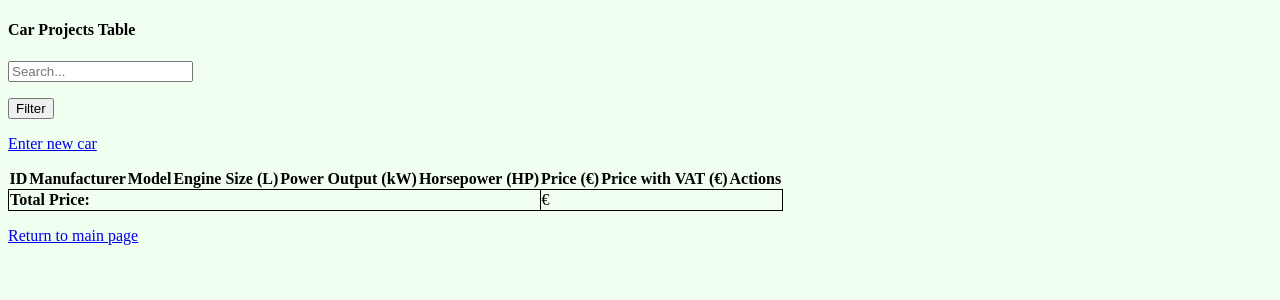
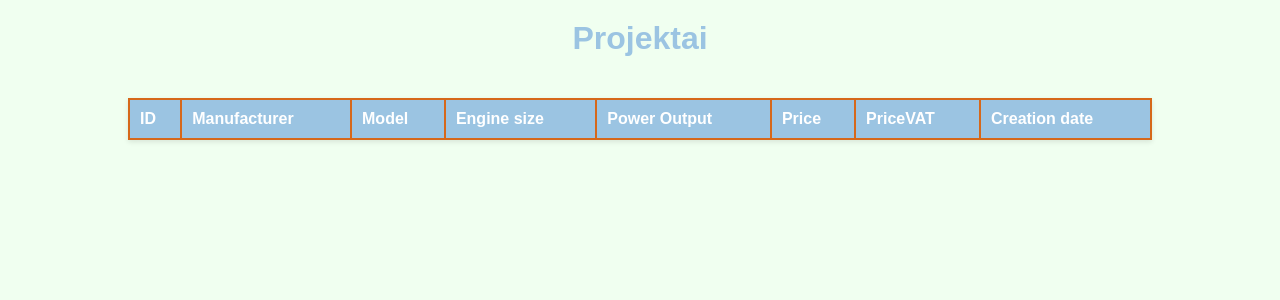
Before and after one commit to AndrIvasc/PTU_27_Car_flask_WEBAPI, a Flask app: template templates/main_index.html in a window 1280 px wide. Shown: the top 300 px of the page. Run offline with Flask 3, Linux system fonts and the light colour scheme; the template is opened without the code that fills it, so the values that code supplies are empty.

Commit message:
Made some correction, did the main fuctionality, trying to add frontedn files

```diff
--- a/app.py
+++ b/app.py
@@ -1,11 +1,14 @@
 """
-Full CRUD functionality
+Web api
 """
 
 from models import db, CarProject
 from flask import Flask, render_template, request, redirect, url_for
+from serializers import ProjektasSchema
+from flask_cors import CORS
 
 app = Flask(__name__)
+CORS(app)
 
 # fizines db prijungimas, configas
 app.config['SQLALCHEMY_DATABASE_URI'] = 'sqlite:///projektai.db'
@@ -17,91 +20,86 @@ with app.app_context():
     db.create_all()
 
 
-@app.route("/")
+@app.route("/api/models")
 def home():
-    search_text = request.args.get("search_field")
-    if search_text:
-        filtered_rows = CarProject.query.filter(CarProject.manufacturer.ilike(f"%{search_text}%"))
-        total_price = sum(project.price for project in filtered_rows)
-        return render_template("main_index.html", projects=filtered_rows, total_price=total_price)
-    else:
-        all_projects = CarProject.query.all()
-        total_price = sum(project.price for project in all_projects)
-        return render_template("main_index.html", projects=all_projects, total_price=total_price)
+    all_projects = CarProject.query.all()
+    projects_data = [ProjektasSchema.model_validate(project).model_dump() for project in all_projects]
+    return render_template("main_index.html", projects=projects_data)
 
 
-@app.route("/car/<int:row_id>")
-def one_project(row_id):
-    project = CarProject.query.get(row_id)
-    if project:
-        return render_template("one_car_info.html", project=project)
-    else:
-        return f"The project with ID {row_id} does not exist."
 
-
-@app.route("/car/edit/<int:row_id>", methods=["GET", "POST"])
-def update_project(row_id):
-    project = CarProject.query.get(row_id)
-    if not project:
-        return f"Project with ID {row_id} does not exist."
-
-    if request.method == "GET":
-        return render_template("update_car_info.html", project=project)
-
-    elif request.method == "POST":
-        manufacturer = request.form.get("manufacturer_field")
-        model = request.form.get("model_field")
-        engine_size = request.form.get("engine_size_field")
-        power_output = request.form.get("power_output_field")
-        price = request.form.get("price_field")
-
-        if manufacturer:
-            project.manufacturer = manufacturer
-        if model:
-            project.model = model
-        if engine_size:
-            project.engine_size = float(engine_size)
-        if power_output:
-            project.power_output = float(power_output)
-        if price:
-            project.price = float(price)
-
-        db.session.commit()
-        return redirect(url_for("home"))
-
-
-@app.route("/car/delete/<int:row_id>", methods=["POST"])
-def delete_project(row_id):
-    project = CarProject.query.get(row_id)
-    if not project:
-        return f"Project with ID {row_id} does not exist."
-    db.session.delete(project)
-    db.session.commit()
-    return redirect(url_for("home"))
-
-
-@app.route("/car/new", methods=["GET", "POST"])
-def create_project():
-    if request.method == "GET":
-        return render_template("create_car_form.html")
-    elif request.method == "POST":
-        manufacturer = request.form.get("manufacturer_field")
-        model = request.form.get("model_field")
-        engine_size = float(request.form.get("engine_size_field"))
-        power_output = float(request.form.get("power_output_field"))
-        price = float(request.form.get("price_field"))
-
-        new_car = CarProject(
-            manufacturer=manufacturer,
-            model=model,
-            engine_size=engine_size,
-            power_output=power_output,
-            price=price
-        )
-        db.session.add(new_car)
-        db.session.commit()
-        return redirect(url_for("home"))
+# @app.route("/car/<int:row_id>")
+# def one_project(row_id):
+#     project = CarProject.query.get(row_id)
+#     if project:
+#         return render_template("one_car_info.html", project=project)
+#     else:
+#         return f"The project with ID {row_id} does not exist."
+#
+#
+# @app.route("/car/edit/<int:row_id>", methods=["GET", "POST"])
+# def update_project(row_id):
+#     project = CarProject.query.get(row_id)
+#     if not project:
+#         return f"Project with ID {row_id} does not exist."
+#
+#     if request.method == "GET":
+#         return render_template("update_car_info.html", project=project)
+#
+#     elif request.method == "POST":
+#         manufacturer = request.form.get("manufacturer_field")
+#         model = request.form.get("model_field")
+#         engine_size = request.form.get("engine_size_field")
+#         power_output = request.form.get("power_output_field")
+#         price = request.form.get("price_field")
+#
+#         if manufacturer:
+#             project.manufacturer = manufacturer
+#         if model:
+#             project.model = model
+#         if engine_size:
+#             project.engine_size = float(engine_size)
+#         if power_output:
+#             project.power_output = float(power_output)
+#         if price:
+#             project.price = float(price)
+#
+#         db.session.commit()
+#         return redirect(url_for("home"))
+#
+#
+# @app.route("/car/delete/<int:row_id>", methods=["POST"])
+# def delete_project(row_id):
+#     project = CarProject.query.get(row_id)
+#     if not project:
+#         return f"Project with ID {row_id} does not exist."
+#     db.session.delete(project)
+#     db.session.commit()
+#     return redirect(url_for("home"))
+#
+#
+# @app.route("/car/new", methods=["GET", "POST"])
+# def create_project():
+#     if request.method == "GET":
+#         return render_template("create_car_form.html")
+#     elif request.method == "POST":
+#         manufacturer = request.form.get("manufacturer_field")
+#         model = request.form.get("model_field")
+#         engine_size = float(request.form.get("engine_size_field"))
+#         power_output = float(request.form.get("power_output_field"))
+#         price = float(request.form.get("price_field"))
+#
+#         new_car = CarProject(
+#             manufacturer=manufacturer,
+#             model=model,
+#             engine_size=engine_size,
+#             power_output=power_output,
+#             price=price
+#         )
+#         db.session.add(new_car)
+#         db.session.commit()
+#         return redirect(url_for("home"))
 
 
 if __name__ == "__main__":
-    app.run()
+    app.run(port=5002)
--- a/models.py
+++ b/models.py
@@ -15,7 +15,7 @@ class CarProject(db.Model):
     created_at = db.Column(db.DateTime, default=datetime.datetime.now)
 
     @property
-    def kaina_su_pvm(self):
+    def priceVAT(self):
         return round(self.price * 1.21, 2)
 
     @property
--- /dev/null
+++ b/static/scripts.js
@@ -0,0 +1,27 @@
+// JAVASCRIPT KODAS DINAMIŠKAI GENERUOTI LENTELĘ SU DUOMENIMIS
+document.addEventListener('DOMContentLoaded', function() {
+    fetch('/api/models')
+        .then(response => response.json())
+        .then(data => {
+            const tbody = document.getElementById('projektai-body');
+            tbody.innerHTML = '';
+
+            data.forEach(projectCar => {
+                const tr = document.createElement('tr');
+
+                tr.innerHTML = `
+                    <td>${projectCar.id:}</td>
+                    <td>${projectCar.manufacturer}</td>
+                    <td>${projectCar.model}</td>
+                    <td>${projectCar.power_output}</td>
+                    <td>${projectCar.price}</td>
+                    <td>${projectCar.priceVAT}</td>
+                    <td>${projectCar.horse_power}</td>
+                    <td>${projectCar.created_at}</td>
+                `;
+
+                tbody.appendChild(tr);
+            });
+        })
+        .catch(error => console.error('Error fetching data:', error));
+});
--- a/static/styles.css
+++ b/static/styles.css
@@ -1,13 +1,58 @@
+/* Set the background color for the body */
 body {
-    background-color: #F0FFF0;
+    background-color: #F0FFF0; /* Honeydew */
+    color: #333; /* Darker text for contrast */
+    font-family: Arial, Helvetica, sans-serif;
+    margin: 0;
+    padding: 0;
+    display: flex;
+    flex-direction: column;
+    align-items: center;
 }
 
+/* Style for the table */
 table {
-    width: 80%
-    border: 3px solid black;
+    width: 80%;
     border-collapse: collapse;
+    margin: 20px 0;
+    box-shadow: 0 2px 5px rgba(0, 0, 0, 0.1);
+    margin: 20px auto;
+    border: 2px solid #d6681a;
 }
 
+/* Style for the table headers */
+th {
+    background-color: #9BC4E2; /* Pale Cerulean */
+    color: white;
+    padding: 10px;
+    text-align: left;
+    border: 2px solid #d6681a;
+}
+
+/* Style for the table cells */
 td {
-    border: 1px solid black;
+    background-color: #FFF; /* White */
+    padding: 10px;
+    border: 1px solid #d6681a;
 }
+
+/* Alternate row background color for better readability */
+tr:nth-child(even) td {
+    background-color: #F9F9F9; /* Light grey for even rows */
+}
+
+/* Additional general styles */
+h1 {
+    color: #9BC4E2; /* Pale Cerulean */
+    margin-top: 20px;
+}
+
+/* Style links if necessary */
+a {
+    color: #9BC4E2;
+    text-decoration: none;
+}
+
+a:hover {
+    text-decoration: underline;
+}
--- a/templates/base.html
+++ /dev/null
@@ -1,13 +0,0 @@
-<!DOCTYPE html>
-<html lang="en">
-<head>
-    <meta charset="UTF-8">
-    <title>Just CAR CRUD app</title>
-    <link rel="stylesheet" href="{{ url_for('static', filename='styles.css') }}">
-</head>
-<body>
-{% block content %}
-{% endblock %}
-<p><a href="/">Return to main page</a></p>
-</body>
-</html>
--- a/templates/main_index.html
+++ b/templates/main_index.html
@@ -1,47 +1,30 @@
-{% extends "base.html" %}
-
-{% block content %}
-<h4>Car Projects Table</h4>
-<form action="" method="get">
-    <p><input type="text" name="search_field" placeholder="Search..."></p>
-    <p><input type="submit" value="Filter"></p>
-</form>
-<p><a href="/car/new">Enter new car</a></p>
+<!DOCTYPE html>
+<html lang="en">
+<head>
+    <meta charset="UTF-8">
+    <meta name="viewport" content="width=device-width, initial-scale=1.0">
+    <title>Projektai</title>
+    <link rel="stylesheet" href="/static/styles.css">
+</head>
+<body>
+    <h1>Projektai</h1>
     <table>
+        <thead>
             <tr>
                 <th>ID</th>
                 <th>Manufacturer</th>
                 <th>Model</th>
-        <th>Engine Size (L)</th>
-        <th>Power Output (kW)</th>
-        <th>Horsepower (HP)</th>
-        <th>Price (€)</th>
-        <th>Price with VAT (€)</th>
-        <th>Actions</th>
+                <th>Engine size</th>
+                <th>Power Output</th>
+                <th>Price</th>
+                <th>PriceVAT</th>
+                <th>Creation date</th>
             </tr>
-    {% for project in projects %}
-    <tr>
-        <td>{{ project.id }}</td>
-        <td>{{ project.manufacturer }}</td>
-        <td>{{ project.model }}</td>
-        <td>{{ project.engine_size }}</td>
-        <td>{{ project.power_output }}</td>
-        <td>{{ project.horse_power }}</td>
-        <td>{{ project.price }}</td>
-        <td>{{ project.kaina_su_pvm }}</td>
-        <td>
-            <a href="/car/{{ project.id }}">View</a>
-            <a href="/car/edit/{{ project.id }}">Edit</a>
-            <form action="/car/delete/{{ project.id }}" method="post" style="display:inline;">
-                <input type="submit" value="Delete">
-            </form>
-        </td>
-    </tr>
-    {% endfor %}
+        </thead>
+        <tbody id="projektai-body">
+        </tbody>
+    </table>
 
-    <tr>
-        <td colspan="6"><strong>Total Price:</strong></td>
-        <td colspan="3">{{ total_price }} €</td>
-    </tr>
-</table>
-{% endblock %}
+    <script src="/static/scripts.js"></script>
+</body>
+</html>
```
Also changed, not shown: serializers.py (added, +17 -0 lines), templates/create_car_form.html (deleted, +0 -18 lines), templates/one_car_info.html (deleted, +0 -14 lines), templates/update_car_info.html (deleted, +0 -18 lines). Lines whose indentation alone changed are shown as unchanged.
